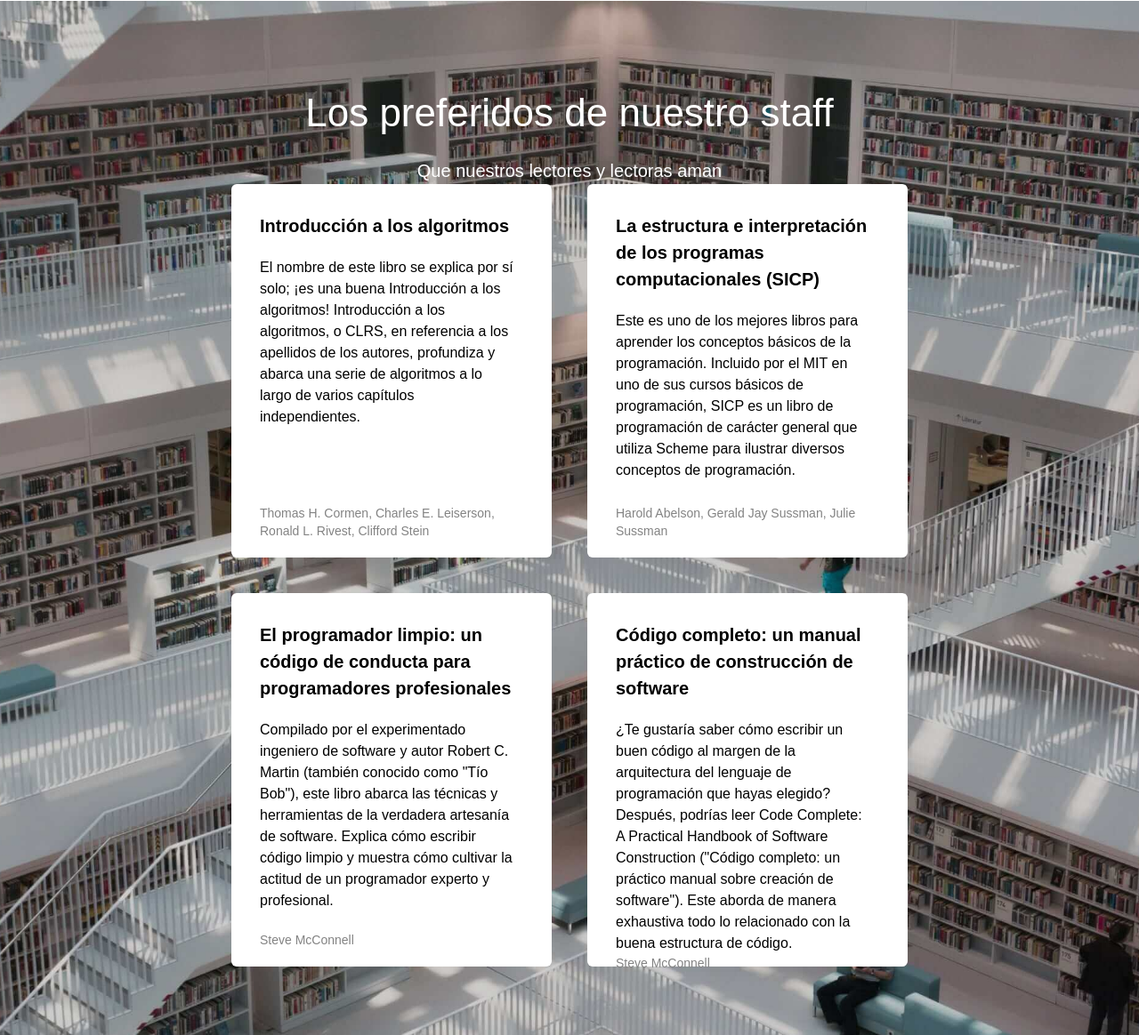
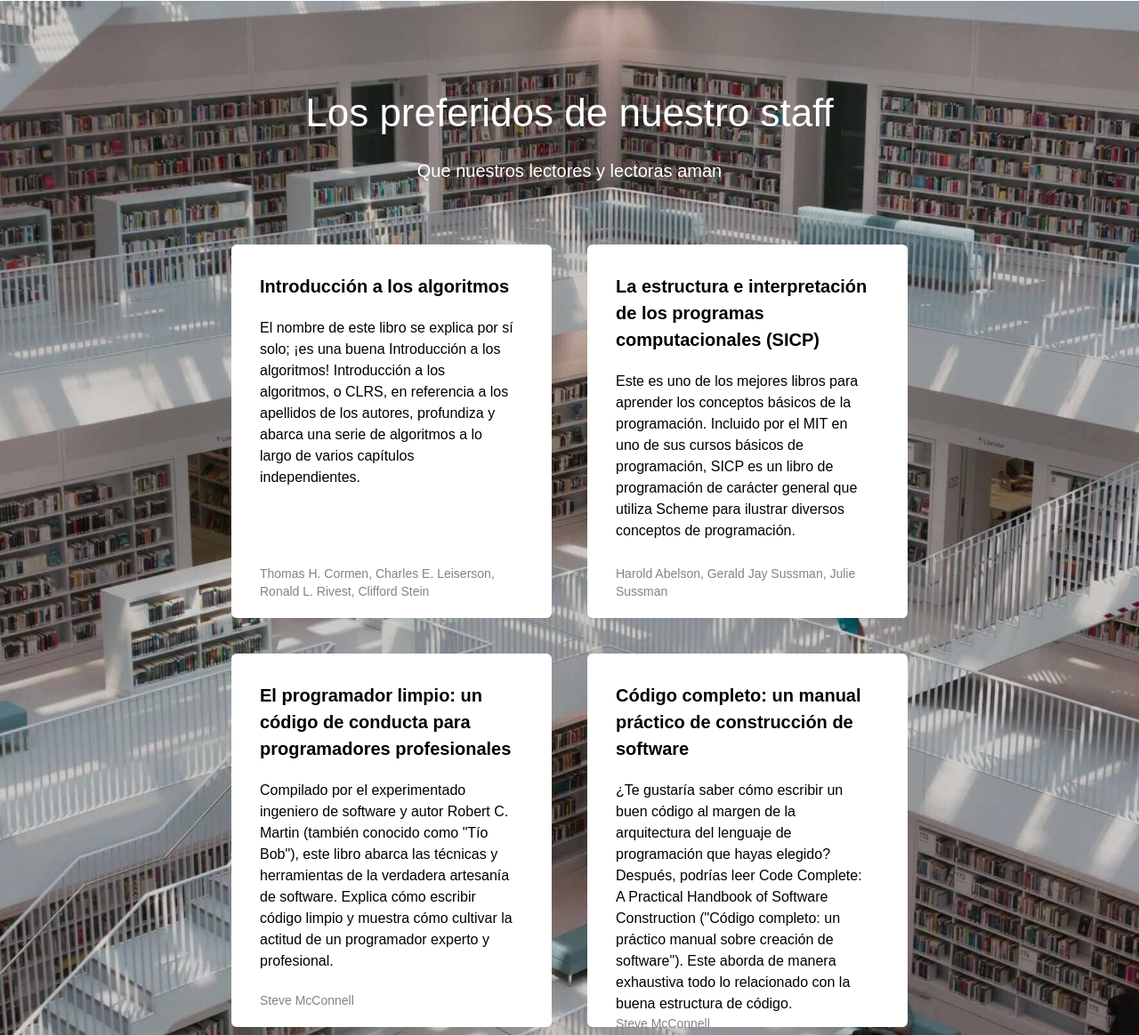
Before and after one commit to saafracs/web_project_library_es, a plain HTML site: page index.html in a window 1280 px wide. Shown: the part 799-1963 px from the top of the page at 89% size. Drawn offline with Linux system fonts and the light colour scheme.

Commit message:
corrección, .staff__card

```diff
--- a/styles/style.css
+++ b/styles/style.css
@@ -115,7 +115,8 @@ ul {
 
 .staff__cards {
   max-width: 760px;
-  margin: auto;
+  list-style-type: none;
+  margin: 68px auto 0px;
   display: flex;
   gap: 40px;
   flex-wrap: wrap;
@@ -128,7 +129,6 @@ ul {
   box-sizing: border-box;
   height: 420px;
   width: 360px;
-  list-style-type: none;
 }
 
 .card__content {
```
Also changed, not shown: index.html (+0 -1 lines).
